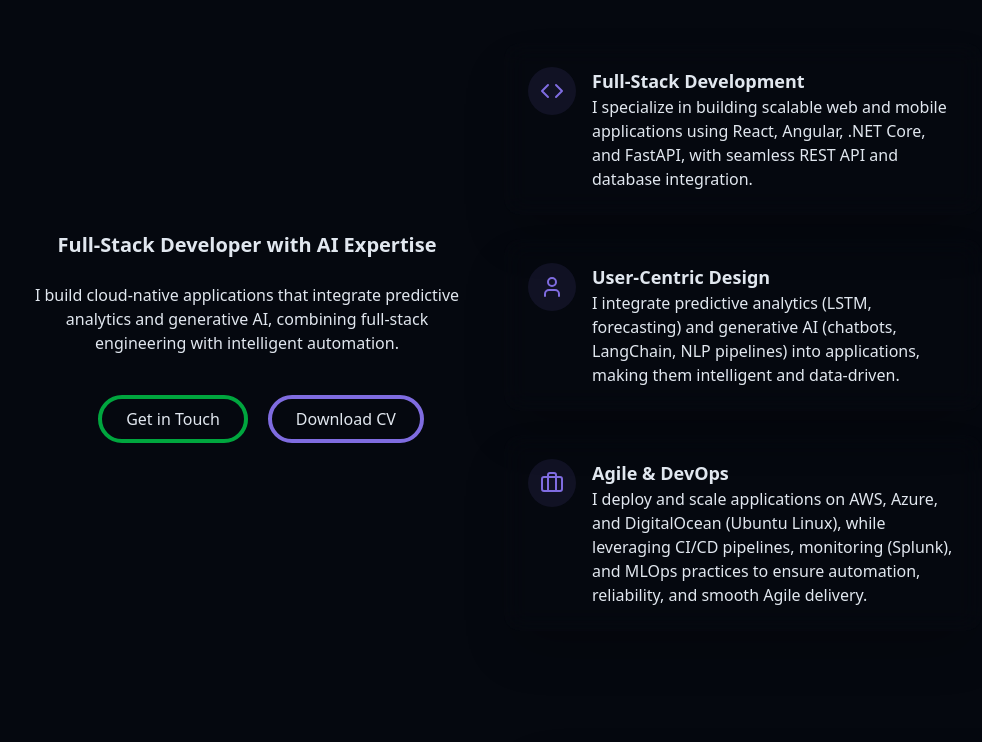
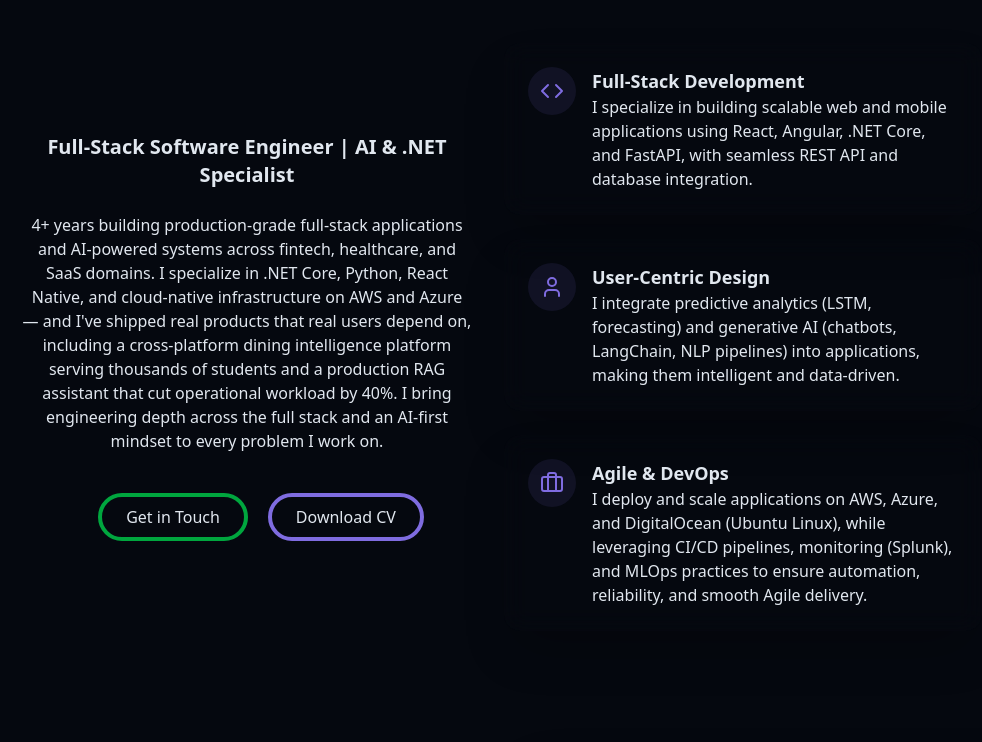
Before and after one commit to RajatProg/Portfolio, a React (Vite) app: page / in a window 1280 px wide. Shown: the part 940-1682 px from the top of the page, without its empty margins (138-1120 px from the left). Built offline with nearby package versions, Linux system fonts and the light colour scheme.

Commit message:
major update 1.0

```diff
--- a/src/components/AboutSection.jsx
+++ b/src/components/AboutSection.jsx
@@ -1,5 +1,5 @@
 import { Briefcase, Code, User } from "lucide-react";
-import resumeUrl from "../Resume/Software_Engineer_Rajat.docx";
+import resumeUrl from "../Resume/Software_Engineer_Rajat.pdf";
 
 
 export const AboutSection = () => {
@@ -12,9 +12,11 @@ export const AboutSection = () => {
         </h2>
         <div className="grid grid-cols-1 md:grid-cols-2 gap-1 items-center">
           <div className="space-y-6 space-x-7">
-            <h3 className="text-xl font-semibold">Full-Stack Developer with AI Expertise</h3>
+            <h3 className="text-xl font-semibold">
+              Full-Stack Software Engineer | AI & .NET Specialist
+            </h3>
             <p className="text-muted-foreground">
-              I build cloud-native applications that integrate predictive analytics and generative AI, combining full-stack engineering with intelligent automation.
+              4+ years building production-grade full-stack applications and AI-powered systems across fintech, healthcare, and SaaS domains. I specialize in .NET Core, Python, React Native, and cloud-native infrastructure on AWS and Azure — and I've shipped real products that real users depend on, including a cross-platform dining intelligence platform serving thousands of students and a production RAG assistant that cut operational workload by 40%. I bring engineering depth across the full stack and an AI-first mindset to every problem I work on.
             </p>
             <div className="flex flex-col sm:flex-row gap-5 pt-4 justify-center">
               <a href="#contact" className="cosmic-button hover:bg-green-600 bg-transparent border-4 border-green-600 hover:text-white">
--- a/src/components/ContactSection.jsx
+++ b/src/components/ContactSection.jsx
@@ -90,10 +90,10 @@ export const ContactSection = () => {
                 <div>
                   <h4 className="font-medium">Location</h4>
                   <a
-                    href="https://www.google.com/maps/place/Your+Location"
+                    href="https://maps.app.goo.gl/KkJpbWcZ2p7nRozu9"
                     className="text-muted-foreground hover:text-primary transition-colors duration-300"
                   >
-                    Wichita Falls, Texas, USA
+                    Houston, Texas, USA
                   </a>
                 </div>
               </div>
```
Also changed, not shown: 2 other files (tests, documents, lock files or other folders).
